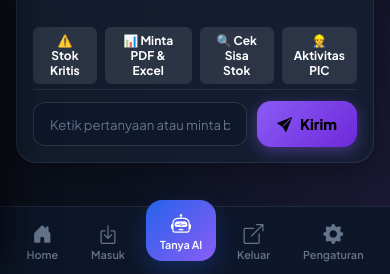
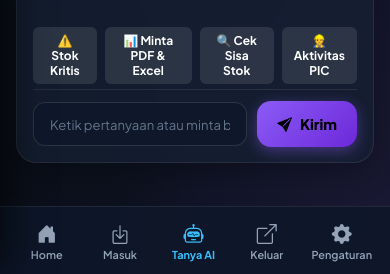
Before and after one commit to maoneart/Inventaris, a PHP site: page /tanya_ai.php in a window 390 px wide. Shown: the part 570-844 px from the top of the page. Run offline with PHP 8.4, Linux system fonts and the light colour scheme; data comes from the database, SQL or seed files in the repository; some libraries are stand-ins or nearby versions.

Commit message:
fix(layout): Jadikan home & search bar full screen edge-to-edge dan selaraskan ikon Tanya AI di navbar

```diff
--- a/assets/css/style.css
+++ b/assets/css/style.css
@@ -470,31 +470,48 @@ body {
   display: flex;
   flex-direction: column;
   align-items: center;
+  justify-content: center;
   text-decoration: none;
-  color: var(--text-dim);
+  color: var(--text-muted);
   font-size: 0.68rem;
   font-weight: 600;
   gap: 3px;
-  transition: all 0.2s;
-  padding: 6px 12px;
+  transition: all 0.2s cubic-bezier(0.4, 0, 0.2, 1);
+  padding: 6px 8px;
   border-radius: var(--radius-sm);
+  flex: 1;
+  text-align: center;
 }
 
 .dock-item i {
   font-size: 1.25rem;
+  transition: transform 0.15s ease;
+}
+
+.dock-item:active i {
+  transform: scale(0.9);
 }
 
 .dock-item.active {
-  color: #60a5fa;
+  color: #38bdf8;
+  font-weight: 700;
+}
+
+.dock-item.active i {
+  color: #38bdf8;
 }
 
 .dock-item.dock-highlight {
   background: linear-gradient(135deg, #2563eb, #8b5cf6);
-  color: #ffffff;
+  color: #ffffff !important;
   box-shadow: var(--shadow-glow);
-  transform: translateY(-10px);
-  padding: 10px 14px;
+  padding: 8px 12px;
   border-radius: var(--radius-md);
+}
+
+.dock-item.dock-highlight i,
+.dock-item.dock-highlight span {
+  color: #ffffff !important;
 }
 
 /* ==========================================================================
@@ -823,12 +840,26 @@ body {
   }
   .mobile-gojek-view {
     display: block !important;
+    width: 100% !important;
+    margin: 0 !important;
+    padding: 0 !important;
   }
   .top-navbar {
     display: none !important;
   }
   .main-wrapper {
-    padding: 0 16px 80px 16px !important;
+    padding: 0 0 85px 0 !important;
+    max-width: 100% !important;
+    width: 100% !important;
+  }
+  /* Form pages retain standard 16px edge padding on mobile */
+  .ios-nav-header-simple,
+  .page-title-box,
+  .ios-form-card,
+  .modern-table-card,
+  .glass-card:not(.mobile-gojek-view .glass-card) {
+    margin-left: 16px !important;
+    margin-right: 16px !important;
   }
 }
 
--- a/includes/footer.php
+++ b/includes/footer.php
@@ -16,7 +16,7 @@ $currPage = basename($_SERVER['PHP_SELF'], '.php');
     <i class="bi bi-box-arrow-in-down"></i>
     <span>Masuk</span>
   </a>
-  <a href="tanya_ai.php" class="dock-item <?= $currPage === 'tanya_ai' ? 'active' : '' ?> dock-highlight" title="Tanya Si-nya">
+  <a href="tanya_ai.php" class="dock-item <?= $currPage === 'tanya_ai' ? 'active' : '' ?>" title="Tanya Si-nya">
     <i class="bi bi-robot"></i>
     <span>Tanya AI</span>
   </a>
--- a/includes/header.php
+++ b/includes/header.php
@@ -186,8 +186,8 @@ $currPage = basename($_SERVER['PHP_SELF'], '.php');
       <a href="app.php" class="btn btn-secondary btn-sm" title="Mode APK Petugas">
         <i class="bi bi-phone-fill text-info"></i> <span style="display: inline-block;">APK</span>
       </a>
-      <a href="tanya_ai.php" class="btn btn-primary btn-sm" style="background: linear-gradient(135deg, #8b5cf6, #6d28d9);">
-        <i class="bi bi-robot"></i> <span>Tanya AI</span>
+      <a href="tanya_ai.php" class="btn btn-primary btn-sm" style="background: linear-gradient(135deg, #8b5cf6, #6d28d9); color: #ffffff !important;">
+        <i class="bi bi-robot" style="color: #ffffff !important;"></i> <span style="color: #ffffff !important;">Tanya AI</span>
       </a>
     </div>
   </div>
```
Also changed, not shown: other parts of assets/css/style.css (+25 -5 lines), app.php (+14 -7 lines), index.php (+6 -2 lines).
